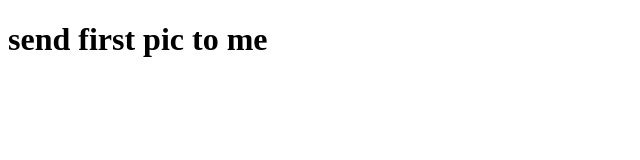
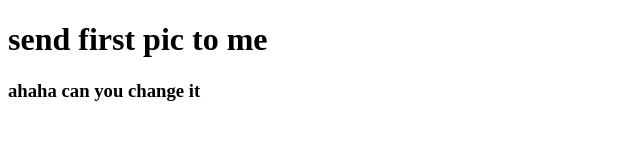
Before and after one commit to jinAgency/first-noona-project, a plain HTML site: page index.html in a window 1280 px wide. Shown: the whole page, without its empty margins (0-640 px from the left). Drawn offline with Linux system fonts and the light colour scheme.

Commit message:
add new sentence

```diff
--- a/index.html
+++ b/index.html
@@ -8,5 +8,6 @@
   </head>
   <body>
     <h1> send first pic to me</h1>
+    <h3>ahaha can you change it</h3>
   </body>
 </html>
```
